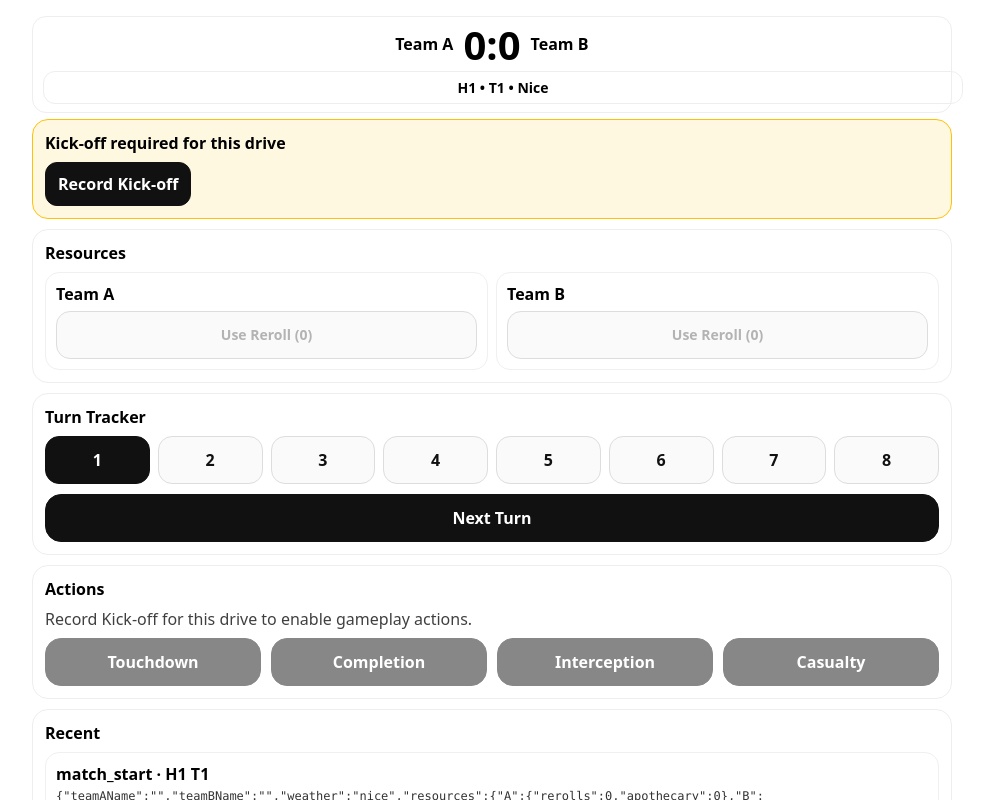
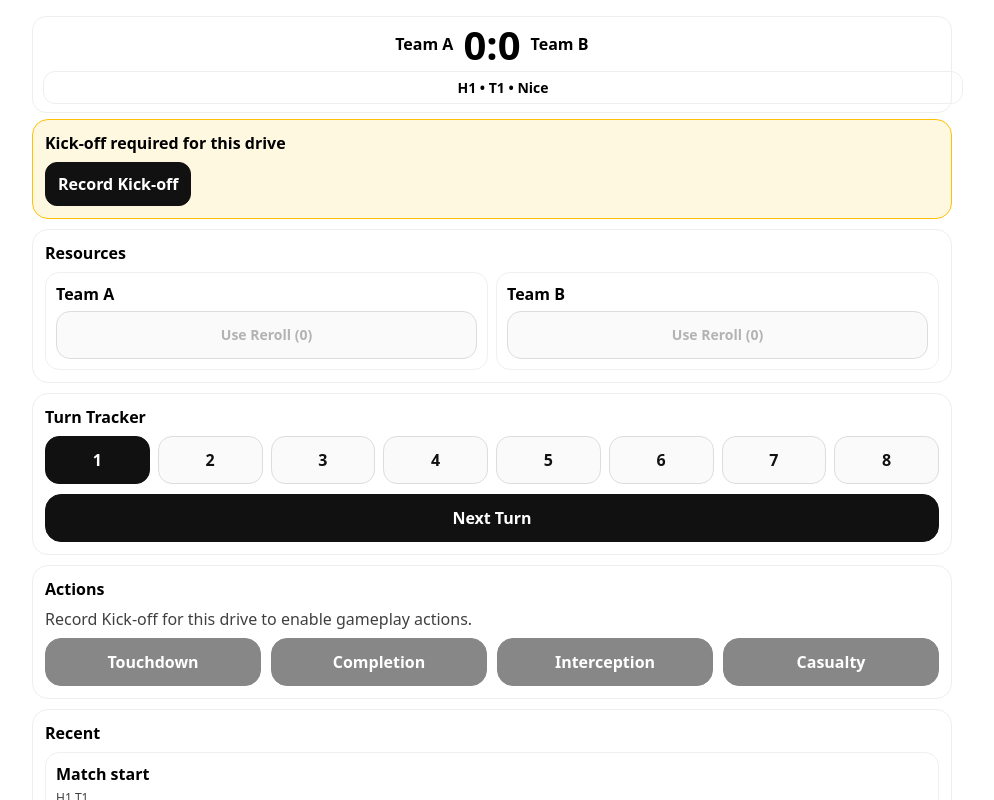
Before and after one commit to snoader/bb-match-notes, a React (Vite) app: page / in a window 1280 px wide. Both pictures are taken after a click on the button "Start". Shown: the part 68-868 px from the top of the page, without its empty margins (148-1142 px from the left). Built offline with nearby package versions, Linux system fonts and the light colour scheme.

Commit message:
Add readable recent event formatter

```diff
--- /dev/null
+++ b/src/ui/formatters/eventFormatter.ts
@@ -0,0 +1,81 @@
+import type { MatchEvent, ApothecaryOutcome, InjuryResult, KickoffEventPayload } from "../../domain/events";
+import type { DerivedMatchState } from "../../domain/projection";
+
+type TeamNames = DerivedMatchState["teamNames"];
+
+const titleCase = (value: string) => value.toLowerCase().replace(/_/g, " ").replace(/\b\w/g, (x) => x.toUpperCase());
+
+const injuryResultLabel = (result?: InjuryResult, stat?: string) => {
+  const labels: Partial<Record<InjuryResult, string>> = {
+    BH: "Badly Hurt",
+    MNG: "Miss Next Game",
+    NIGGLING: "Niggling Injury",
+    STAT: "Characteristic Reduction",
+    DEAD: "Dead",
+    OTHER: "Other",
+  };
+
+  if (!result) return "Other";
+  if (result === "STAT" && stat) return `${labels[result]} (${stat})`;
+  return labels[result] ?? titleCase(result);
+};
+
+const apothecaryOutcomeLabel = (outcome?: ApothecaryOutcome, stat?: string) => {
+  const labels: Record<ApothecaryOutcome, string> = {
+    RECOVERED: "Recovered",
+    BH: "Badly Hurt",
+    MNG: "Miss Next Game",
+    DEAD: "Dead",
+    STAT: "Characteristic Reduction",
+  };
+
+  if (!outcome) return "Used";
+  if (outcome === "STAT" && stat) return `${labels[outcome]} (${stat})`;
+  return labels[outcome];
+};
+
+const playerLabel = (value: unknown) => (value ? `Player ${String(value)}` : "Player ?");
+
+const formatKickoffName = (payload: unknown) => {
+  if (!payload || typeof payload !== "object") return "Unknown";
+  const p = payload as Partial<KickoffEventPayload> & { result?: string };
+  if (typeof p.kickoffLabel === "string" && p.kickoffLabel.trim()) return p.kickoffLabel;
+  if (typeof p.result === "string" && p.result.trim()) return titleCase(p.result);
+  return "Unknown";
+};
+
+export function formatEvent(e: MatchEvent, teamNames: TeamNames, _derived: DerivedMatchState): string {
+  const eventTeam = e.team;
+  const teamName = eventTeam === "A" || eventTeam === "B" ? teamNames[eventTeam] : undefined;
+  const eventType = e.type as string;
+
+  if (eventType === "touchdown") {
+    return `Touchdown · ${teamName ?? "Unknown team"} · ${playerLabel(e.payload?.player)}`;
+  }
+
+  if (eventType === "completion") {
+    return `Completion · ${teamName ?? "Unknown team"} · ${playerLabel(e.payload?.passer)}`;
+  }
+
+  if (eventType === "interception") {
+    return `Interception · ${teamName ?? "Unknown team"} · ${playerLabel(e.payload?.player)}`;
+  }
+
+  if (eventType === "injury") {
+    const victimTeamId = e.payload?.victimTeam;
+    const victimTeam = victimTeamId === "A" ? teamNames.A : victimTeamId === "B" ? teamNames.B : "Unknown team";
+    const victim = playerLabel(e.payload?.victimPlayerId ?? e.payload?.victimName);
+    const finalResult = injuryResultLabel(e.payload?.injuryResult, e.payload?.stat);
+    const apoText = e.payload?.apothecaryUsed ? ` · Apo → ${apothecaryOutcomeLabel(e.payload?.apothecaryOutcome, e.payload?.apothecaryStat)}` : "";
+    return `${victimTeam} ${victim} · Casualty: ${finalResult}${apoText}`;
+  }
+
+  if (eventType === "kickoff" || eventType === "kickoff_event") {
+    return `Kick-off: ${formatKickoffName(e.payload)}`;
+  }
+
+  if (eventType === "drive_start") return "Drive start";
+  if (eventType === "match_start") return "Match start";
+
+  return titleCase(eventType);
+}
--- a/src/ui/screens/LiveMatchScreen.tsx
+++ b/src/ui/screens/LiveMatchScreen.tsx
@@ -1,5 +1,4 @@
 import { useState } from "react";
-import { teamLabel } from "../../store/matchStore";
 import { Modal, BigButton } from "../components/Modal";
 import type { ApothecaryOutcome, InjuryCause, InjuryResult, StatReduction } from "../../domain/events";
 import { WEATHERS, type TeamId, type Weather } from "../../domain/enums";
@@ -18,11 +17,11 @@ import {
   causesWithCauser,
   injuryCauses,
   injuryResults,
-  normalizeInjuryPayload,
   statReductions,
   throwRockOutcomes,
   useLiveMatch,
 } from "../hooks/useLiveMatch";
+import { formatEvent } from "../formatters/eventFormatter";
 
 export function LiveMatchScreen() {
   const [menuOpen, setMenuOpen] = useState(false);
@@ -37,8 +36,6 @@ export function LiveMatchScreen() {
   const { kickoffAllowed, touchdownAllowed, completionAllowed, interceptionAllowed, casualtyAllowed, apothecaryAllowed } = live.guards;
   const { undoLast, doNextTurn, setTurn, consumeResource } = live.actions;
   const { touchdown, completion, interception, injury, kickoff } = live;
-  const eventTypeLabel = (eventType: string) => (eventType === "injury" ? "Casualty" : eventType);
-
   const prettyLabel = (value: string) => value.replace(/_/g, " ").replace(/\b\w/g, (x) => x.toUpperCase());
   const injuryResultLabel = (result: InjuryResult) => {
     const labels: Partial<Record<InjuryResult, string>> = {
@@ -122,40 +119,14 @@ export function LiveMatchScreen() {
       <div className="live-section">
         <div style={{ fontWeight: 900, marginBottom: 8 }}>Recent</div>
         <div style={{ display: "grid", gap: 8, minWidth: 0 }}>
-          {[...events].slice(-12).reverse().map((e) => {
-            const injuryText =
-              e.type === "injury"
-                ? (() => {
-                    const p = normalizeInjuryPayload(e.payload);
-                    return `Victim ${String(p.victimPlayerId ?? p.victimName ?? "?")} · ${p.injuryResult}${p.stat ? `(${p.stat})` : ""} · ${p.cause} · Apo ${p.apothecaryUsed ? `${p.apothecaryOutcome ?? "Used"}${p.apothecaryOutcome === "STAT" && p.apothecaryStat ? `(${p.apothecaryStat})` : ""}` : "No"}`;
-                  })()
-                : "";
-
-            return (
-              <div key={e.id} style={{ padding: 10, borderRadius: 14, border: "1px solid #f0f0f0", minWidth: 0 }}>
-                <div style={{ fontWeight: 900, overflowWrap: "anywhere" }}>
-                  {eventTypeLabel(e.type)} {e.team ? `· ${teamLabel(e.team, d.teamNames)}` : ""} · H{e.half} T{e.turn}
-                </div>
-                {injuryText ? (
-                  <div style={{ marginTop: 4, fontSize: 13, opacity: 0.85 }}>{injuryText}</div>
-                ) : (
-                  e.payload && (
-                    <div
-                      style={{
-                        marginTop: 4,
-                        fontFamily: "ui-monospace, SFMono-Regular, Menlo, monospace",
-                        overflowX: "auto",
-                        fontSize: 12,
-                        opacity: 0.8,
-                      }}
-                    >
-                      {JSON.stringify(e.payload)}
-                    </div>
-                  )
-                )}
+          {[...events].slice(-12).reverse().map((e) => (
+            <div key={e.id} style={{ padding: 10, borderRadius: 14, border: "1px solid #f0f0f0", minWidth: 0 }}>
+              <div style={{ fontWeight: 900, overflowWrap: "anywhere" }}>{formatEvent(e, d.teamNames, d)}</div>
+              <div style={{ marginTop: 4, fontSize: 12, opacity: 0.75 }}>
+                H{e.half} T{e.turn}
               </div>
-            );
-          })}
+            </div>
+          ))}
           {!events.length && <div style={{ opacity: 0.7 }}>No events yet.</div>}
         </div>
       </div>
```
Also changed, not shown: 1 other file (tests, documents, lock files or other folders).
